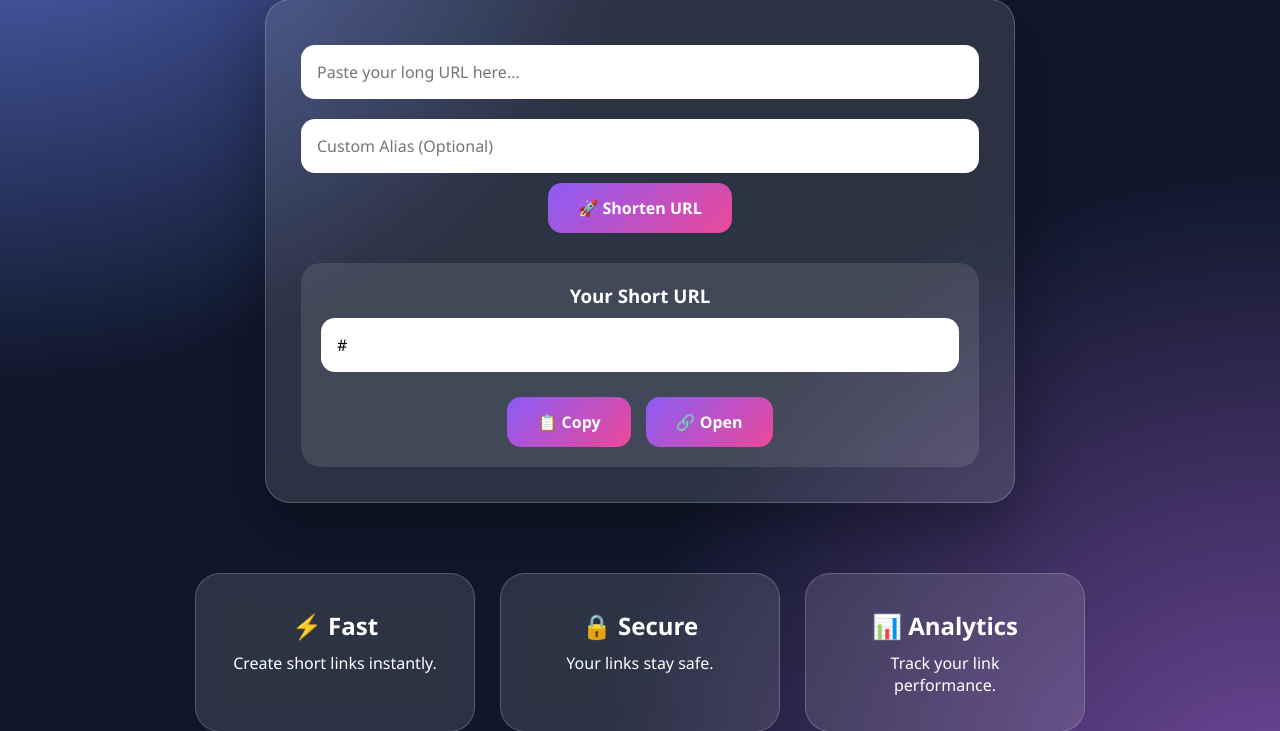
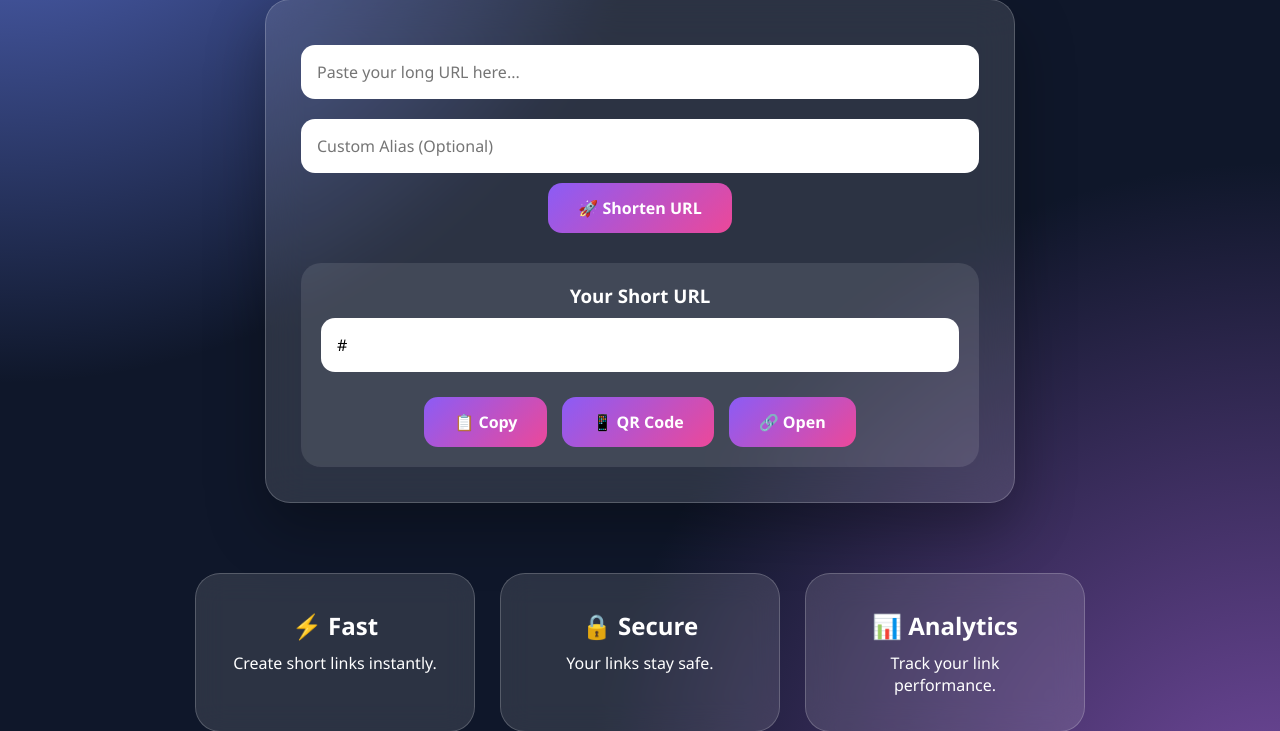
Before and after one commit to Khanarm/Url-shortnar-ashrot, a Flask app: template templates/index.html in a window 1280 px wide. Shown: the part 308-1039 px from the top of the page. Run offline with Flask 3, Linux system fonts and the light colour scheme; the template is opened without the code that fills it: most values are stand-ins (such as "Sample title", 1, 10 or a date in 2020).

Commit message:
Add QR Code button to index.html

```diff
--- a/templates/index.html
+++ b/templates/index.html
@@ -86,6 +86,12 @@
     📋 Copy
 </button>
 
+                <button
+type="button"
+onclick="generateQR()">
+    📱 QR Code
+</button>
+
 
                 <a href="{{ short_url }}" target="_blank">
 
```
